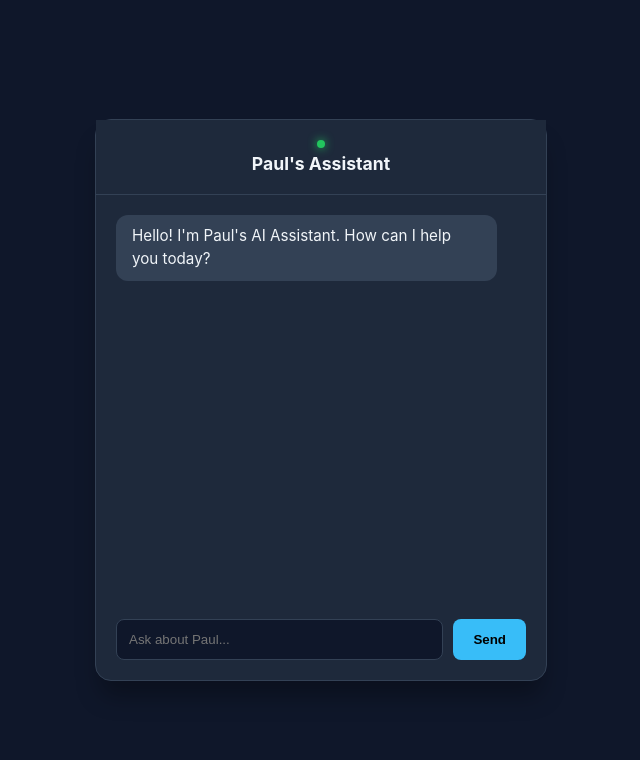
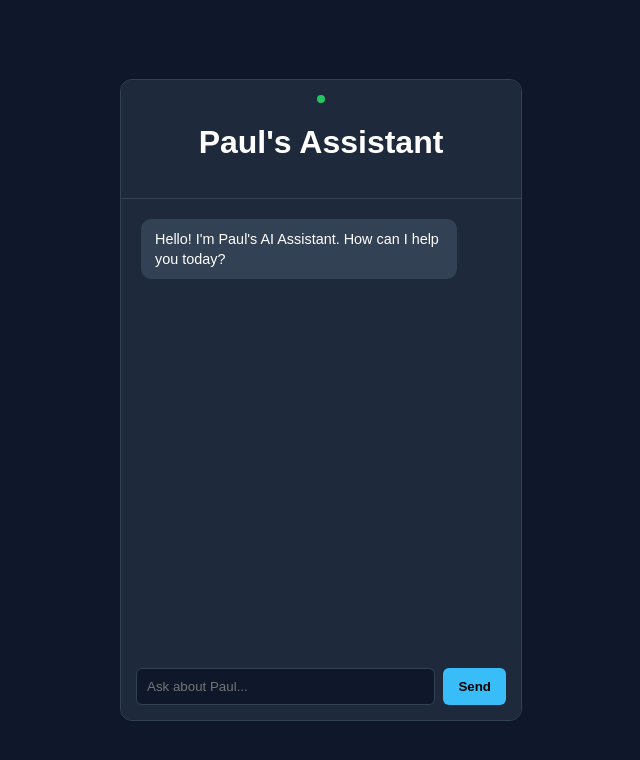
Before and after one commit to GetWrecker/chatbot-pro, a website: page index.html in a window 1280 px wide. Shown: the whole page, without its empty margins (319-959 px from the left). Drawn offline with Linux system fonts and the light colour scheme.

Commit message:
Update style.css

```diff
--- a/style.css
+++ b/style.css
@@ -1,95 +1,11 @@
-:root {
-    --bg: #0f172a;
-    --card: #1e293b;
-    --primary: #38bdf8;
-    --text: #f1f5f9;
-}
-
-body {
-    margin: 0;
-    background: var(--bg);
-    font-family: 'Inter', system-ui, sans-serif;
-    display: flex;
-    justify-content: center;
-    align-items: center;
-    height: 100vh;
-    color: var(--text);
-}
-
-.chat-container {
-    width: 90%;
-    max-width: 450px;
-    height: 70vh;
-    background: var(--card);
-    border-radius: 16px;
-    display: flex;
-    flex-direction: column;
-    box-shadow: 0 20px 25px -5px rgba(0, 0, 0, 0.3);
-    border: 1px solid #334155;
-}
-
-header {
-    padding: 20px;
-    background: #1e293b;
-    border-bottom: 1px solid #334155;
-    text-align: center;
-}
-
-.status-dot {
-    width: 8px;
-    height: 8px;
-    background: #22c55e;
-    border-radius: 50%;
-    margin: 0 auto 5px;
-    box-shadow: 0 0 10px #22c55e;
-}
-
-h1 { margin: 0; font-size: 1.1rem; }
-p { margin: 0; font-size: 0.8rem; opacity: 0.6; }
-
-#chat-box {
-    flex: 1;
-    padding: 20px;
-    overflow-y: auto;
-    display: flex;
-    flex-direction: column;
-    gap: 12px;
-}
-
-.message {
-    padding: 10px 16px;
-    border-radius: 12px;
-    font-size: 0.95rem;
-    max-width: 85%;
-    line-height: 1.5;
-}
-
-.user { align-self: flex-end; background: var(--primary); color: #000; font-weight: 500; }
+body { margin: 0; background: #0f172a; font-family: sans-serif; display: flex; justify-content: center; align-items: center; height: 100vh; color: white; }
+.chat-container { width: 400px; height: 80vh; background: #1e293b; border-radius: 12px; display: flex; flex-direction: column; overflow: hidden; border: 1px solid #334155; }
+header { padding: 15px; background: #1e293b; text-align: center; border-bottom: 1px solid #334155; }
+.status-dot { width: 8px; height: 8px; background: #22c55e; border-radius: 50%; margin: 0 auto 5px; }
+#chat-box { flex: 1; padding: 20px; overflow-y: auto; display: flex; flex-direction: column; gap: 10px; }
+.message { padding: 10px 14px; border-radius: 10px; font-size: 0.9rem; max-width: 80%; line-height: 1.4; }
+.user { align-self: flex-end; background: #38bdf8; color: #000; }
 .bot { align-self: flex-start; background: #334155; }
-
-.input-area {
-    padding: 20px;
-    display: flex;
-    gap: 10px;
-}
-
-input {
-    flex: 1;
-    background: #0f172a;
-    border: 1px solid #334155;
-    padding: 12px;
-    border-radius: 8px;
-    color: white; outline: none;
-}
-
-button {
-    background: var(--primary);
-    border: none;
-    padding: 0 20px;
-    border-radius: 8px;
-    font-weight: bold;
-    cursor: pointer;
-    transition: transform 0.1s;
-}
-
-button:active { transform: scale(0.95); }
+.input-area { padding: 15px; display: flex; gap: 8px; background: #1e293b; }
+input { flex: 1; background: #0f172a; border: 1px solid #334155; padding: 10px; border-radius: 6px; color: white; outline: none; }
+button { background: #38bdf8; border: none; padding: 10px 15px; border-radius: 6px; font-weight: bold; cursor: pointer; }
```
